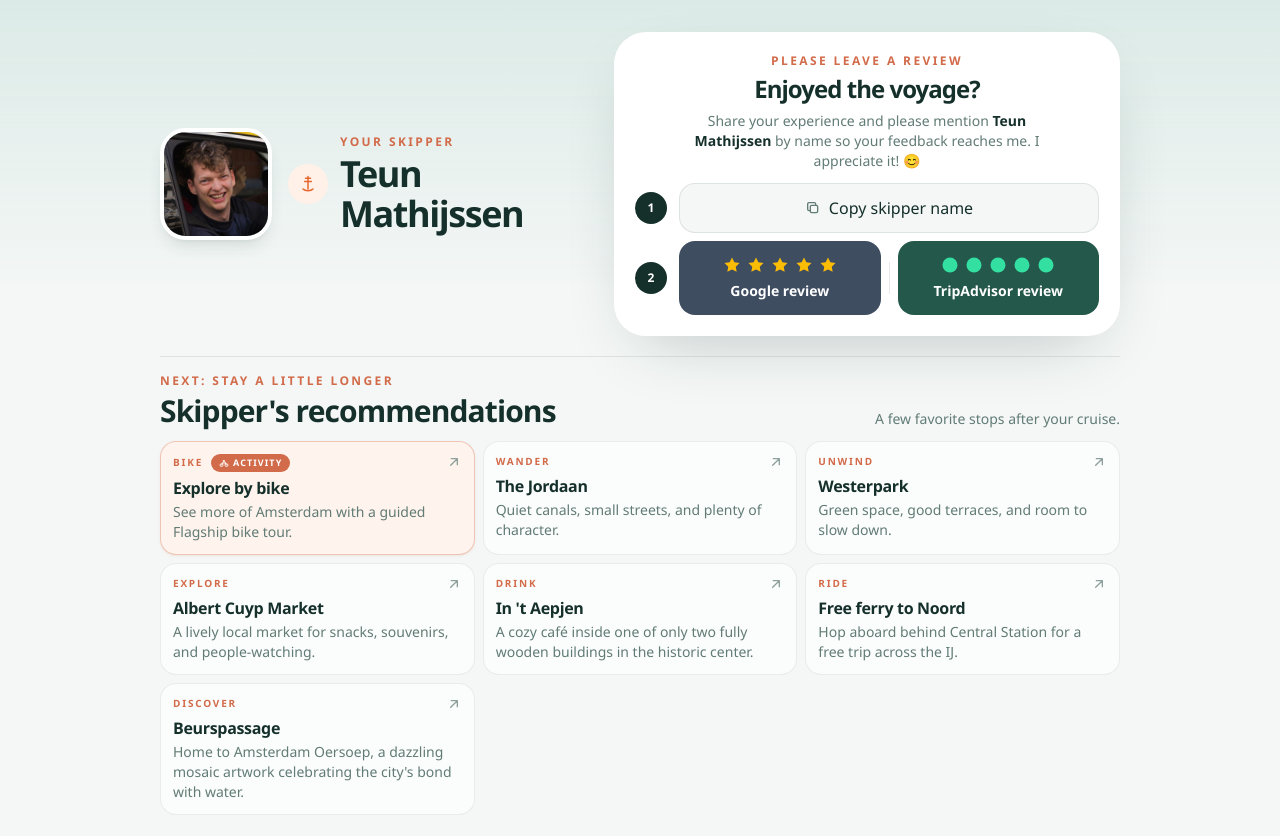
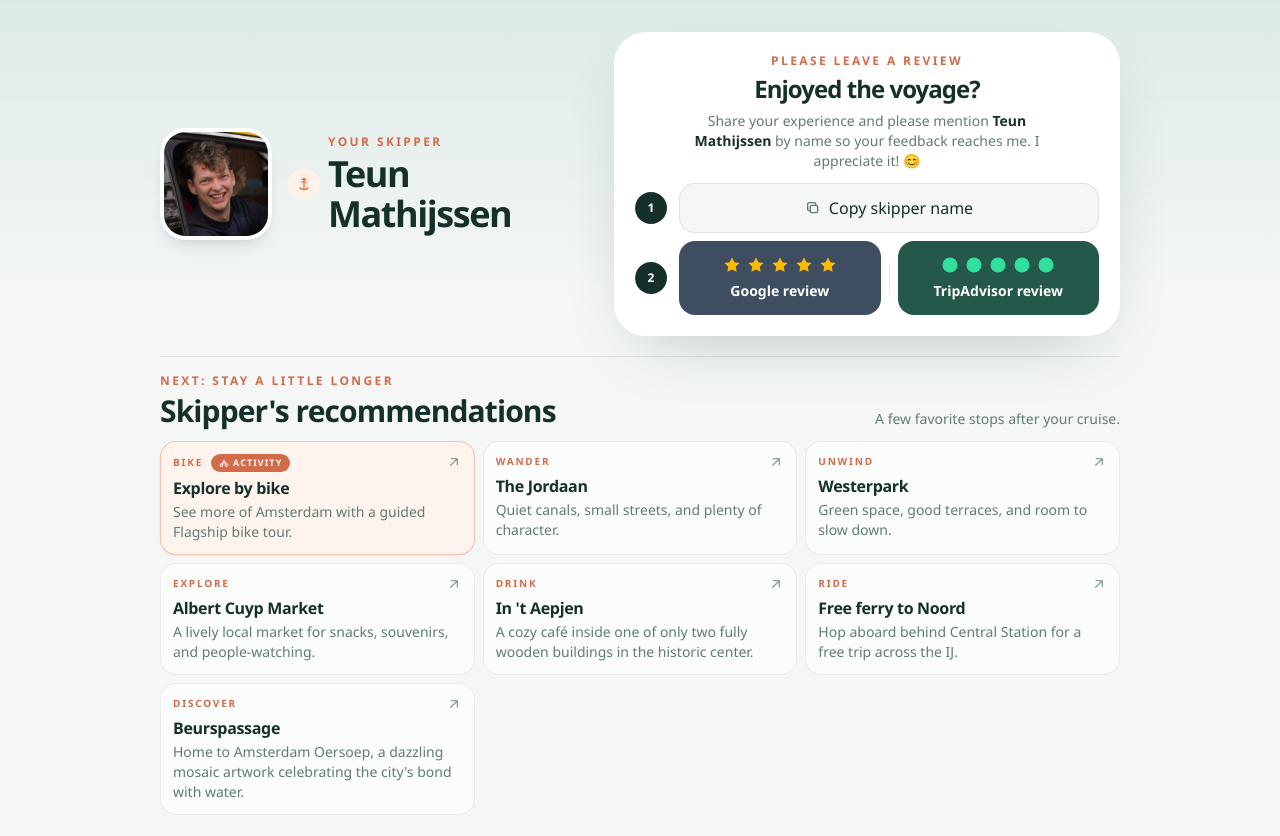
Before and after one commit to teuncm/skipper, a Vue app: page / in a window 1280 px wide. Shown: the top 836 px of the page. Built offline with nearby package versions, Linux system fonts and the light colour scheme.

Commit message:
even more vibe coding

```diff
--- a/src/components/Main.vue
+++ b/src/components/Main.vue
@@ -77,15 +77,15 @@ const copyName = async () => {
             <div class="relative grid size-24 shrink-0 place-items-center overflow-hidden rounded-[1.6rem] border-4 border-white bg-[#c8dcd7] shadow-lg shadow-[#15302b]/10 sm:size-28">
               <img :src="faceUrl" :alt="`${skipperName}, your skipper`" class="size-full object-cover object-center" />
             </div>
-            <div class="flex items-center gap-3">
-              <div class="grid size-10 shrink-0 place-items-center rounded-full bg-[#fff0e8] text-[#e7682f]">
-                <svg viewBox="0 0 24 24" class="size-5" fill="none" stroke="currentColor" stroke-width="1.8" aria-hidden="true">
+            <div class="min-w-0 flex items-center gap-2">
+              <div class="grid size-8 shrink-0 place-items-center rounded-full bg-[#fff0e8] text-[#e7682f]">
+                <svg viewBox="0 0 24 24" class="size-4" fill="none" stroke="currentColor" stroke-width="1.8" aria-hidden="true">
                   <path d="M12 3v15m-4-9h8M6 18c1.2 1.3 3.2 2 6 2s4.8-.7 6-2M9 5h6" stroke-linecap="round" />
                 </svg>
               </div>
               <div>
               <p class="mb-1 text-xs font-bold uppercase tracking-[0.2em] text-[#d26b4a]">Your skipper</p>
-              <p class="text-3xl font-semibold tracking-[-0.04em] sm:text-4xl">{{ skipperName }}</p>
+              <p class="text-2xl font-semibold tracking-[-0.04em] min-[380px]:text-3xl sm:text-4xl">{{ skipperName }}</p>
               </div>
             </div>
           </div>
```
